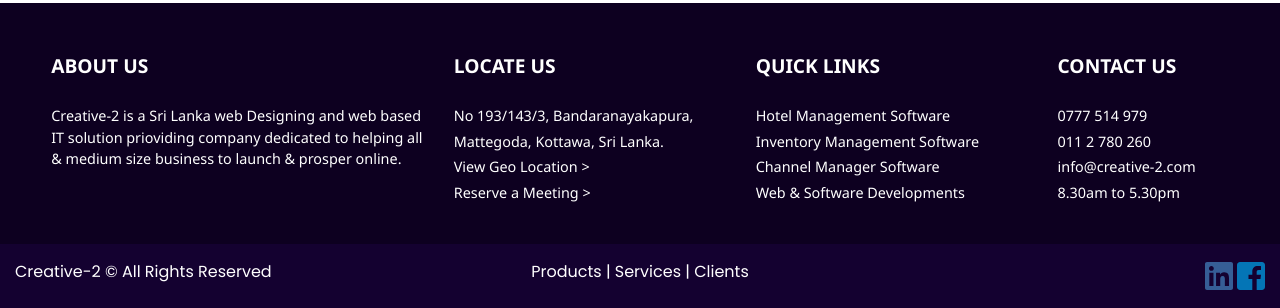
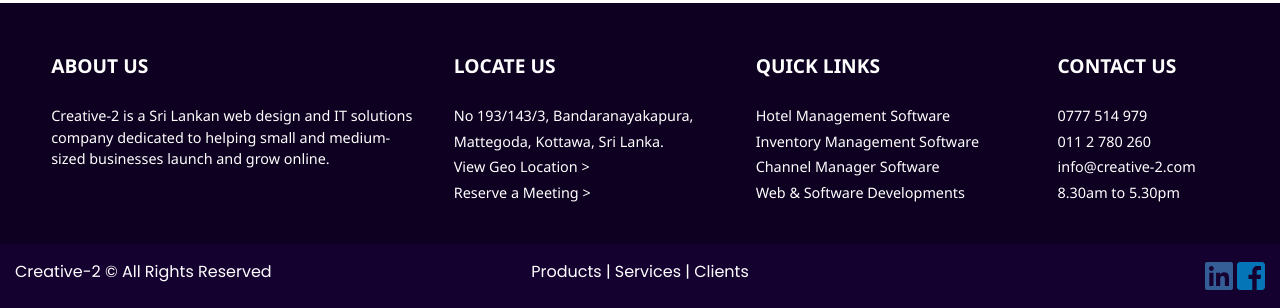
Before and after one commit to buddikag/creative2, a PHP site: page /index.php in a window 1280 px wide. Shown: the part 3888-4196 px from the top of the page. Run offline with PHP 8.4, Linux system fonts and the light colour scheme; some web fonts are replaced.

Commit message:
The ‘About Us’ text has been updated in the footer.php.

```diff
--- a/includes/footer.php
+++ b/includes/footer.php
@@ -6,7 +6,7 @@
       	 <!-- Title -->
          <div class="footer_title mb-4" title="Creative-2 Web Designing and Software Development Company in Sri Lanka">About Us</div>
          <!-- Text -->
-         <p class="footer_text text-left" title="Creative-2 Web Designing and Software Development Company in Sri Lanka">Creative-2 is a Sri Lanka web Designing and web based IT solution prioviding company dedicated to helping all & medium size business to launch & prosper online.
+         <p class="footer_text text-left" title="Creative-2 Web Designing and Software Development Company in Sri Lanka">Creative-2 is a Sri Lankan web design and IT solutions company dedicated to helping small and medium-sized businesses launch and grow online.
          </p>
       </div>
       <!-- Column 02 -->
```
